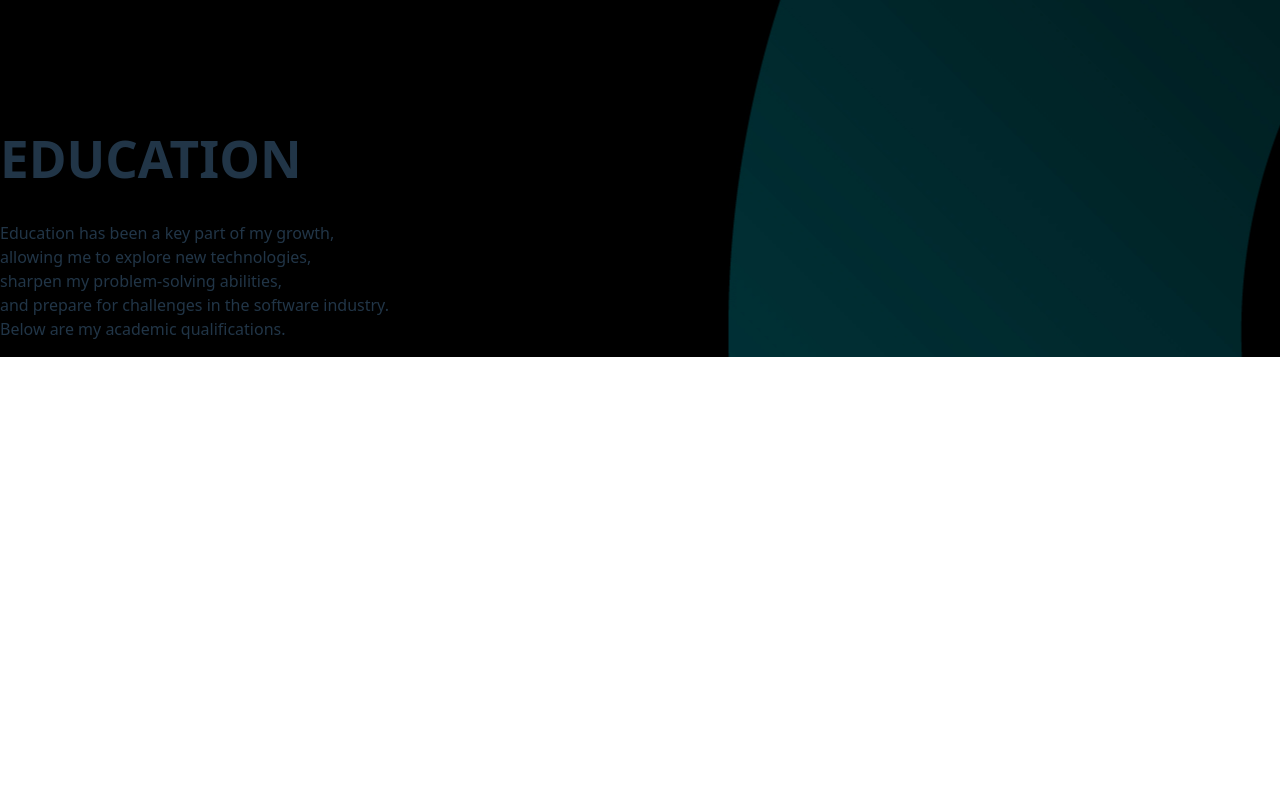
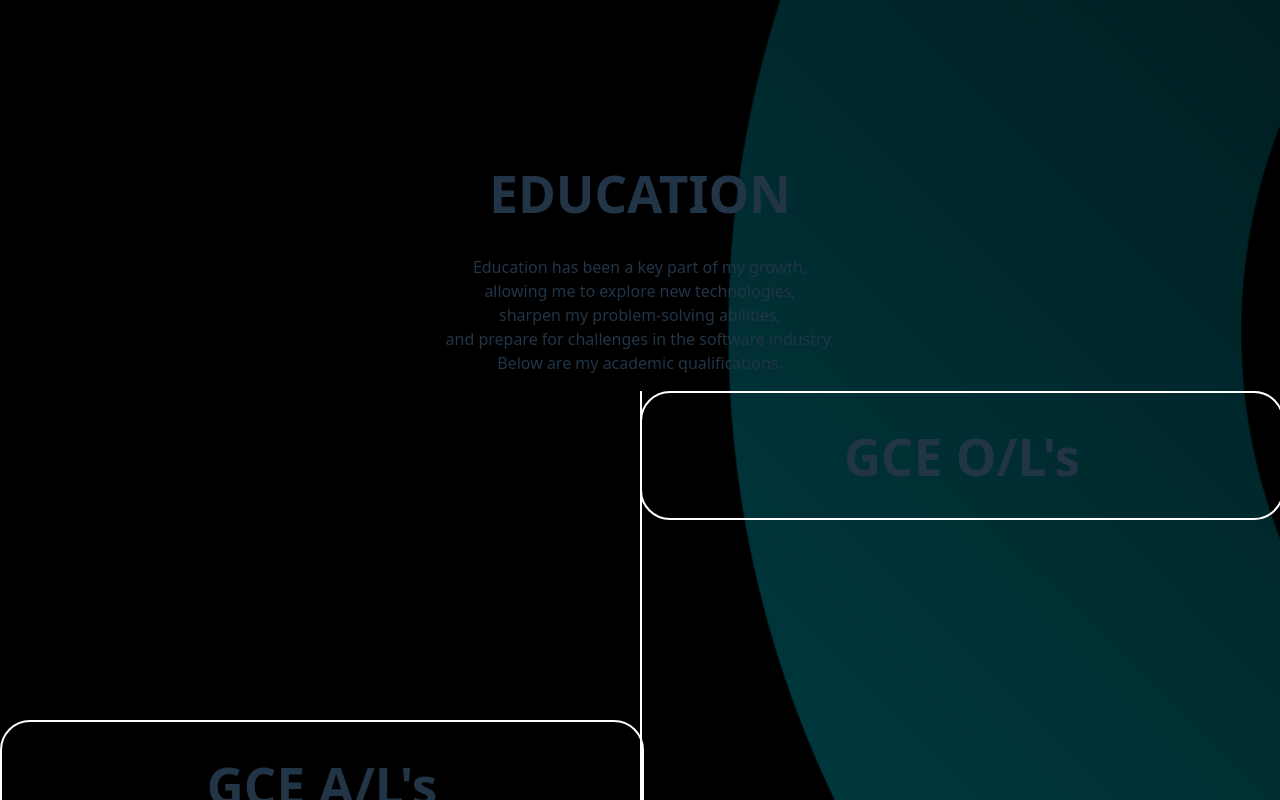
Before and after one commit to ashfaq-ui/portfolio, a React (Vite) app in the folder frontend/: page / in a window 1280 px wide. Shown: the part 2000-2800 px from the top of the page. Before the commit the page ends 2357 px from the top, so only its background shows below. Built offline with nearby package versions, Linux system fonts and the light colour scheme.

Commit message:
form created and some updates done

```diff
--- a/frontend/src/components/Body.css
+++ b/frontend/src/components/Body.css
@@ -122,3 +122,60 @@
 /* ------------------------------------------------------------------------------------------ */
 /* ------------------------------------------------------------------------------------------ */
 /* ------------------------------------------------------------------------------------------ */
+.education-credentials{
+    display: flex ;
+    flex-direction: column;
+    justify-content: center;
+    margin-bottom: 100px;
+
+}
+
+.education-decription{
+    text-align: center;
+}
+
+.grid-for-line{
+    display: grid;
+    grid-template-columns: repeat(2,1fr);
+
+}
+
+.school-credentials-1{
+    display: flex;
+    justify-content: space-around;
+    width: 100%;
+    border: 2px solid white;
+    border-radius: 30px;
+
+}
+
+
+.v-line-l{
+    /* position: relative;
+    left: 2px;  */
+    border-left: 2px solid white;
+}
+.v-line-r{
+    position:sticky;
+    left: 2px;
+    border-right: 2px solid white;
+    z-index: 0;
+}
+
+.gap{
+    height: 200px;
+}
+
+/* ------------------------------------------------------------------------------------------ */
+/* ------------------------------------------------------------------------------------------ */
+/* ------------------------------------------------------------------------------------------ */
+
+.contact-Area{
+    display: flex;
+    flex-direction: column;
+    align-items: center;
+}
+
+.contact-decription{
+    text-align: center;
+}
--- a/frontend/src/components/Body.jsx
+++ b/frontend/src/components/Body.jsx
@@ -192,6 +192,91 @@ export default function Body() {
                          <br />
                          Below are my academic qualifications.</p>
                 </div>
+                <div className="grid-for-line">
+
+                    <div className="v-line-r"></div>
+                    <div className="school-credentials-1">
+                        <h1>GCE O/L's</h1>
+                    </div>
+
+                    <div className="gap"></div>
+                    <div className="v-line-l"></div>
+
+                    <div className="school-credentials-1">
+                        <h1>GCE A/L's</h1>
+                    </div>
+                    <div className="v-line-l"></div>
+
+                    <div className="gap"></div>
+                    <div className="v-line-l"></div>
+
+                    <div className="v-line-r"></div>
+                    <div className="school-credentials-1">
+                        <h1>IIT</h1>
+                    </div>
+
+                </div>
+
+            </div>
+
+            <div className="contact-Area">
+                <div className="contact-decription">
+                    <h1 id="contact-head">Contact</h1>
+                    <p>Education has been a key part of my growth,
+                        <br />
+                         allowing me to explore new technologies,
+                         <br />
+                         sharpen my problem-solving abilities,
+                         <br />
+                         and prepare for challenges in the software industry.
+                         <br />
+                         Below are my academic qualifications.</p>
+                </div>
+
+                <form > {/* onSubmit={} */}
+                    <fieldset>
+                        <legend>Connect With Me !</legend>
+
+
+                        {/* Name */}
+                        <input
+                            type="text"
+                            id="name"
+                            name="name"
+                            placeholder="Your Name"
+                            size="50"
+                            required />
+                        <br />
+                        <br />
+                        <input
+                            type="number"
+                            id="p-number"
+                            name="p-number"
+                            placeholder="Phone Number"
+                            size="50"
+                            required />
+                        <br />
+                        <br />
+                        <input
+                            type="email"
+                            id="email"
+                            name="email"
+                            placeholder="E-Mail"
+                            size="50"
+                            required />
+                        <br />
+                        <br />
+                        <input
+                            type="text"
+                            id="text"
+                            name="message"
+                            placeholder="Your message"
+                            size="50"
+                            required />
+
+                    </fieldset>
+                </form>
+
             </div>
 
         </>
--- a/frontend/src/components/Navbar.css
+++ b/frontend/src/components/Navbar.css
@@ -5,7 +5,7 @@
     width: 100vw;
     height: 90px;
 
-
+    z-index: 10;
     position: fixed ;
     top: 0px;
     background-color: #0D0D0D;
```
